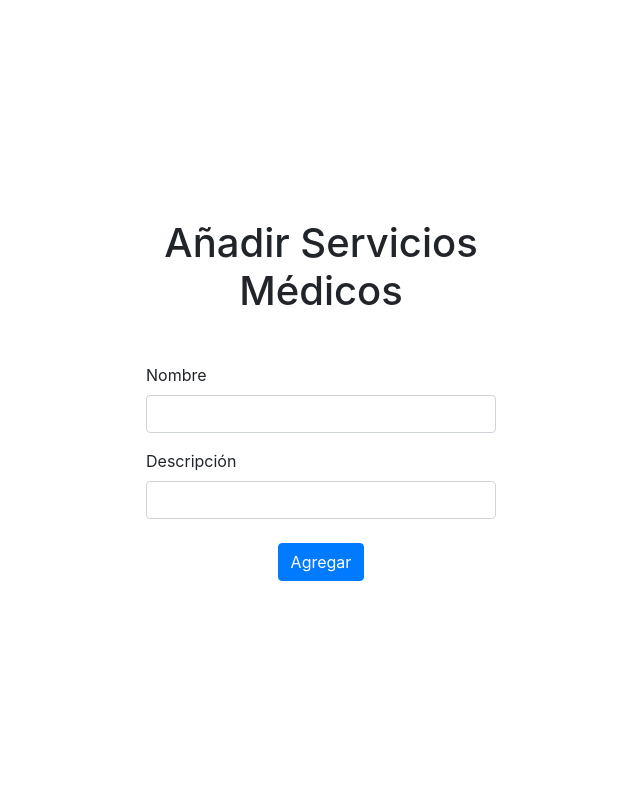
After one commit to jaiderrico11/ClinicaDS7, a PHP site: page /views/agregar_servicios.php in a window 1280 px wide. The commit adds this page. Shown: the whole page, without its empty margins (319-959 px from the left). Run offline with PHP 8.4, Linux system fonts and the light colour scheme.

Commit message:
Funcionalidad de Servicios Médicos
Ahora agrega servicios

```diff
--- a/includes/Servicios_Medicos.php
+++ b/includes/Servicios_Medicos.php
@@ -15,7 +15,7 @@ class Servicios_Medicos
         $this->conn = $db;
     }
 
-    public function agregarServicios()
+    public function registrar_servicio()
     {
         $query = "INSERT INTO " . $this->table_name . " (nombre_servicio, descripcion) VALUES(:nombre_servicio, :descripcion)";
         $stmt = $this->conn->prepare($query);
--- a/index.php
+++ b/index.php
@@ -80,8 +80,4 @@
     </div>
 </section>
 
-<script src="https://code.jquery.com/jquery-3.5.1.slim.min.js"></script>
-<script src="https://cdn.jsdelivr.net/npm/@popperjs/core@2.9.1/dist/umd/popper.min.js"></script>
-<script src="https://stackpath.bootstrapcdn.com/bootstrap/4.5.2/js/bootstrap.min.js"></script>
-
 <?php require("./template/footer.php") ?>
--- a/template/header.php
+++ b/template/header.php
@@ -9,3 +9,6 @@
 </head>
 
 <body>
+    <script src="https://code.jquery.com/jquery-3.5.1.slim.min.js"></script>
+    <script src="https://cdn.jsdelivr.net/npm/@popperjs/core@2.9.1/dist/umd/popper.min.js"></script>
+    <script src="https://stackpath.bootstrapcdn.com/bootstrap/4.5.2/js/bootstrap.min.js"></script>
--- /dev/null
+++ b/views/agregar_servicios.php
@@ -0,0 +1,26 @@
+<?php require("../template/header.php") ?>
+
+<section class="container">
+    <div class="row d-flex justify-content-center align-items-center min-vh-100">
+        <div class="col-md-6 col-lg-4">
+            <h1 class="text-center mb-5">Añadir Servicios Médicos</h1>
+            <form action="../controllers/registrar_servicios.php" method="post">
+                <div class="mb-3">
+                    <label for="nombre" class="form-label">Nombre</label>
+                    <input type="text" id="nombre" name="nombre" class="form-control">
+                </div>
+
+                <div class="mb-3">
+                    <label for="descripcion" class="form-label">Descripción</label>
+                    <input type="text" id="descripcion" name="descripcion" class="form-control">
+                </div>
+
+                <div class="text-center mt-4">
+                    <button type="submit" class="btn btn-primary">Agregar</button>
+                </div>
+            </form>
+        </div>
+    </div>
+</section>
+
+<?php require("../template/footer.php") ?>
```
Also changed, not shown: controllers/registrar_servicios.php (added, +38 -0 lines), views/servicios_medicos.php (+2 -5 lines), controllers/ejemploController.php (deleted).
